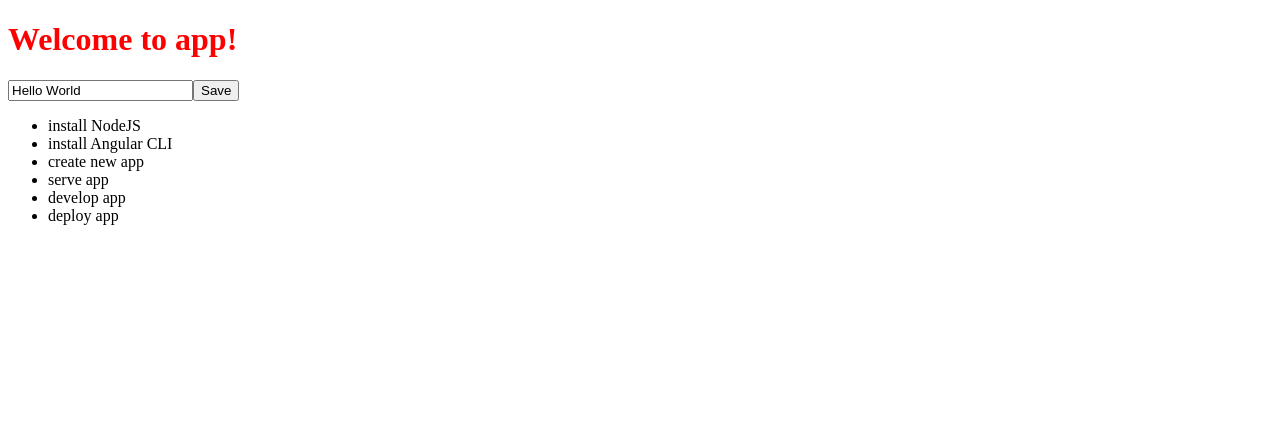
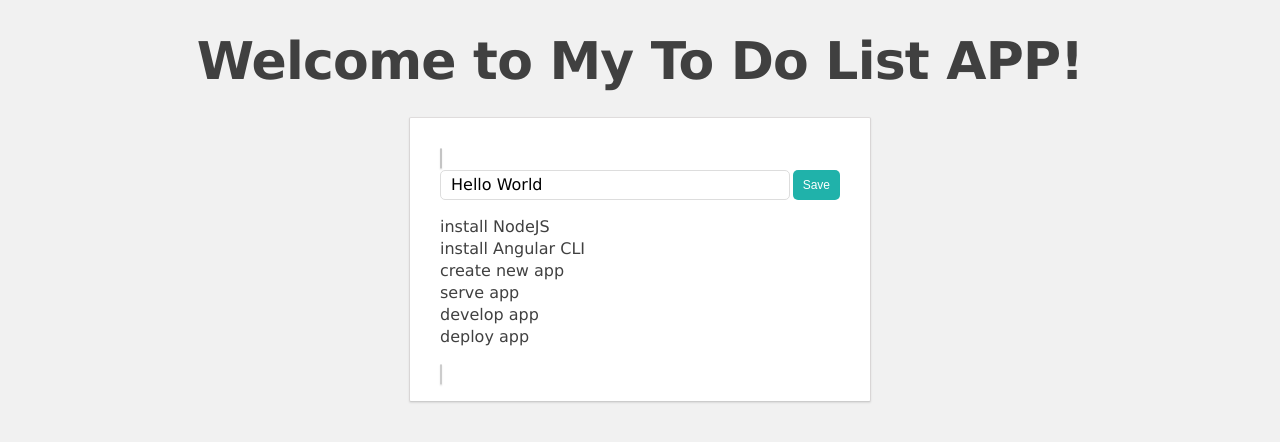
Before and after one commit to brunyyta/github-angular-workshop-nggirls, an Angular app: page / in a window 1280 px wide. Shown: the top 442 px of the page. Built offline with nearby package versions, Linux system fonts and the light colour scheme.

Commit message:
6 files modified, 2 added - Middle of lesson 14 - Applying style.

```diff
--- a/src/app/app.component.css
+++ b/src/app/app.component.css
@@ -1,3 +1,6 @@
-h1 {
-  color: red;
+.todo-item{
+  padding: 10px 0;
+  border-top: solid 1px #ddd;
+  min-height: 30px;
+  line-height: 30px
 }
--- a/src/app/app.component.ts
+++ b/src/app/app.component.ts
@@ -4,34 +4,14 @@ import {TodoItem} from './interfaces/todo-item';
 @Component({
   selector: 'app-root',
   template: `
-    <h1>
+    <h1 class="app-title">
       Welcome to {{ title }}!
     </h1>
 
-    <app-input-button-unit>
-        (submit)="addItem($event)";
-    </app-input-button-unit>
-
-    <ul>
-      <li *ngFor="let todoItem of todoList">
-        <app-todo-item [item]="todoItem"></app-todo-item>
-      </li>
-    </ul>
+    <app-list-manager></app-list-manager>
   `,
   styleUrls: ['./app.component.css']
 })
 export class AppComponent {
-  title = 'app';
-  todoList: TodoItem [] = [
-    {title: 'install NodeJS'},
-    {title: 'install Angular CLI'},
-    {title: 'create new app'},
-    {title: 'serve app'},
-    {title: 'develop app'},
-    {title: 'deploy app'},
-  ];
-
-  addItem(value: string){
-    this.todoList.push({title: value});
-  }
+  title = 'My To Do List APP';
 }
--- a/src/app/app.module.ts
+++ b/src/app/app.module.ts
@@ -4,12 +4,14 @@ import { NgModule } from '@angular/core';
 import { AppComponent } from './app.component';
 import { InputButtonUnitComponent } from './input-button-unit/input-button-unit.component';
 import { TodoItemComponent } from './todo-item/todo-item.component';
+import { ListManagerComponent } from './list-manager/list-manager.component';
 
 @NgModule({
   declarations: [
     AppComponent,
     InputButtonUnitComponent,
-    TodoItemComponent
+    TodoItemComponent,
+    ListManagerComponent
   ],
   imports: [
     BrowserModule
--- a/src/app/input-button-unit/input-button-unit.component.css
+++ b/src/app/input-button-unit/input-button-unit.component.css
@@ -0,0 +1,16 @@
+.todo-input{
+  padding: 4px 10px 4px;
+  font-size: 16px;
+  font-family: 'Lucida Grande', Verdana, 'Sans-serif';
+  line-height: 20px;
+  border: solid 1px #dddddd;
+  border-radius: 5px;
+  flex-grow: 1;
+}
+
+:host(:not([hidden])){
+  display: flex;
+  justify-content: space-between;
+  flex-grow: 1;
+
+}
--- a/src/app/input-button-unit/input-button-unit.component.ts
+++ b/src/app/input-button-unit/input-button-unit.component.ts
@@ -3,11 +3,12 @@ import { Component, OnInit, Output, EventEmitter } from '@angular/core';
 @Component({
   selector: 'app-input-button-unit',
   template: `
-    <input #inputElementRef
+    <input class="todo-input"
+           #inputElementRef
            [value]="title"
            (keyup.enter)="submitValue($event.target.value)">
 
-    <button (click)="submitValue(inputElementRef.value)">
+    <button class="btn" (click)="submitValue(inputElementRef.value)">
       Save
     </button>
   `,
--- /dev/null
+++ b/src/app/list-manager/list-manager.component.css
@@ -0,0 +1,39 @@
+.todo-app{
+  position: relative;
+  width: 400px;
+  padding: 30px 30px 15px;
+  background: white;
+  border: 1px solid;
+  border-color: #dfdcdc #d9d6d6 #ccc;
+  border-radius: 2px;
+  -webkit-box-shadow: 0 1px 2px rgba(0,0,0,0.1);
+  box-shadow: 0 1px 2px rgba(0,0,0, 0.1);
+  margin: 20px auto;
+}
+
+.todo-app::before, .todo-app::after{
+  content: '';
+  position: 'absolute';
+  z-index: -1;
+  height: 4px;
+  background: white;
+  border: 1px solid #ccc;
+  border-radius: 2px;
+}
+
+.todo-app::after{
+  bottom: -3px;
+  left: 2px;
+  right: 2px;
+  -webkit-box-shadow: 0 1px 2px rgba(0, 0, 0, 0.1);
+  box-shadow: 0 1px 2px rgba(0, 0, 0, 0.1);
+}
+
+.todo-app::before{
+  bottom: -5px;
+  left: 2px;
+  right: 2px;
+  border-color: #c4c4c4;
+  -webkit-box-shadow: 0 1px 2px rgba(0, 0, 0, 0.1);
+  box-shadow: 0 1px 2px rgba(0, 0, 0, 0.1);
+}
--- /dev/null
+++ b/src/app/list-manager/list-manager.component.ts
@@ -0,0 +1,41 @@
+import { Component, OnInit } from '@angular/core';
+import {TodoItem} from '../interfaces/todo-item';
+
+@Component({
+  selector: 'app-list-manager',
+  template: `
+  <div class = "todo-app">
+    <app-input-button-unit>
+        (submit)="addItem($event)";
+    </app-input-button-unit>
+
+    <ul>
+      <li *ngFor="let todoItem of todoList">
+        <app-todo-item [item]="todoItem"></app-todo-item>
+      </li>
+    </ul>
+  </div>
+  `,
+  styleUrls: ['./list-manager.component.css']
+})
+export class ListManagerComponent implements OnInit {
+
+  todoList: TodoItem [] = [
+    {title: 'install NodeJS'},
+    {title: 'install Angular CLI'},
+    {title: 'create new app'},
+    {title: 'serve app'},
+    {title: 'develop app'},
+    {title: 'deploy app'},
+  ];
+
+  constructor() { }
+
+  ngOnInit() {
+  }
+
+   addItem(value: string){
+    this.todoList.push({title: value});
+  }
+
+}
--- a/src/app/todo-item/todo-item.component.ts
+++ b/src/app/todo-item/todo-item.component.ts
@@ -4,7 +4,9 @@ import { TodoItem } from '../interfaces/todo-item';
 @Component({
   selector: 'app-todo-item',
   template: `
+  <div class ="todo-item">
     {{ item.title }}
+  </div>
   `,
   styleUrls: ['./todo-item.component.css']
 })
--- a/src/styles.css
+++ b/src/styles.css
@@ -1 +1,48 @@
-/* You can add global styles to this file, and also import other style files */
+html, body, div, span, h1, p, ul, li{
+  padding: 0;
+  border: 0;
+  font: inherit;
+  vertical-align: baseline;
+}
+
+body{
+  background: #f1f1f1;
+  font-size: 16px;
+  line-height: 22px;
+  color: #404040;
+  font-family: 'Lucida Grande', Verdana, sans-serif;
+}
+
+ol, ul{
+  list-style: none;
+}
+
+.btn{
+  background: lightseagreen;
+  color: #fff;
+  padding: 3px 10px;
+  margin: 0 0 0 3px;
+  border: none;
+  border-radius: 5px;
+  font-size: 12px;
+  line-height: 24px;
+  cursor: pointer;
+  vertical-align: bottom;
+}
+
+.btn:hover{
+  background: lightslategray;
+}
+
+.btn-red{
+  background: red;
+}
+
+.app-title{
+  font-size: 52px;
+  line-height: 52px;
+  margin-bottom: 30px;
+  font-weight: bold;
+  text-align: center;
+  letter-spacing: -0.8px;
+}
```
